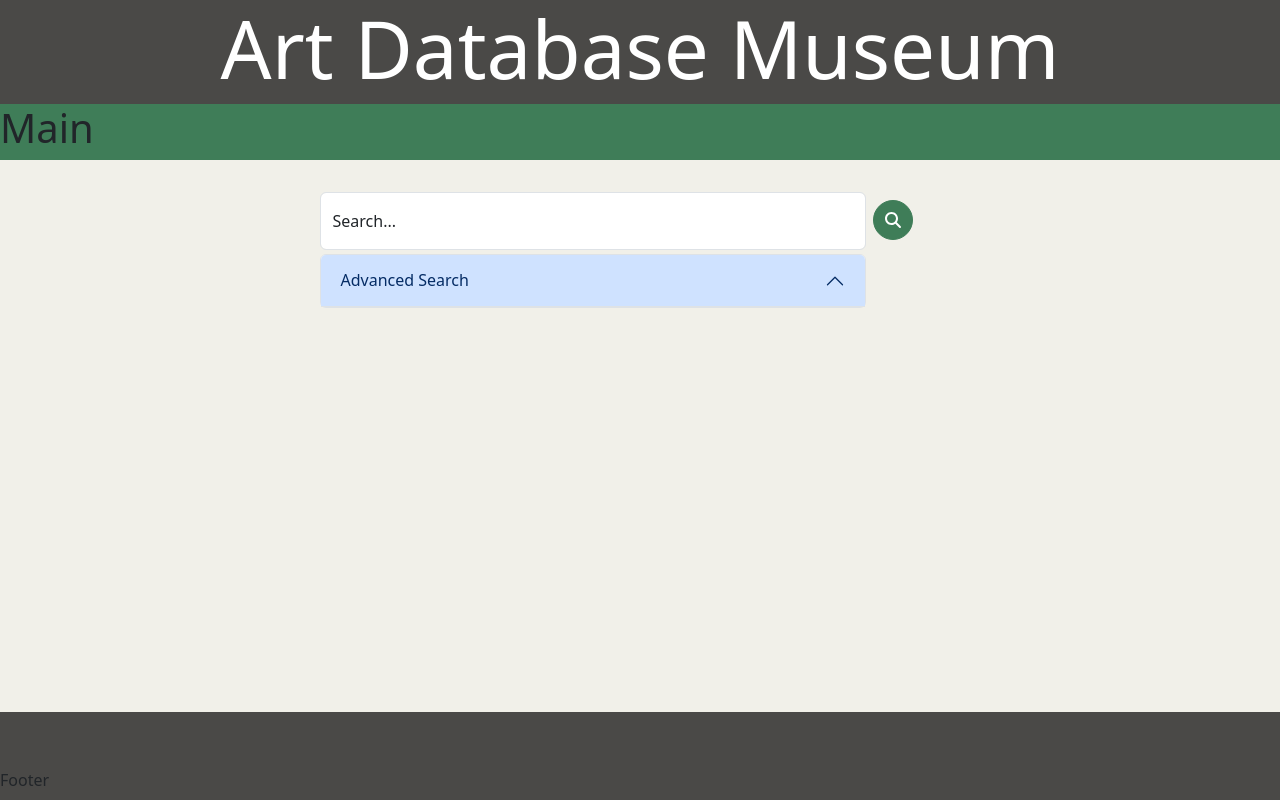
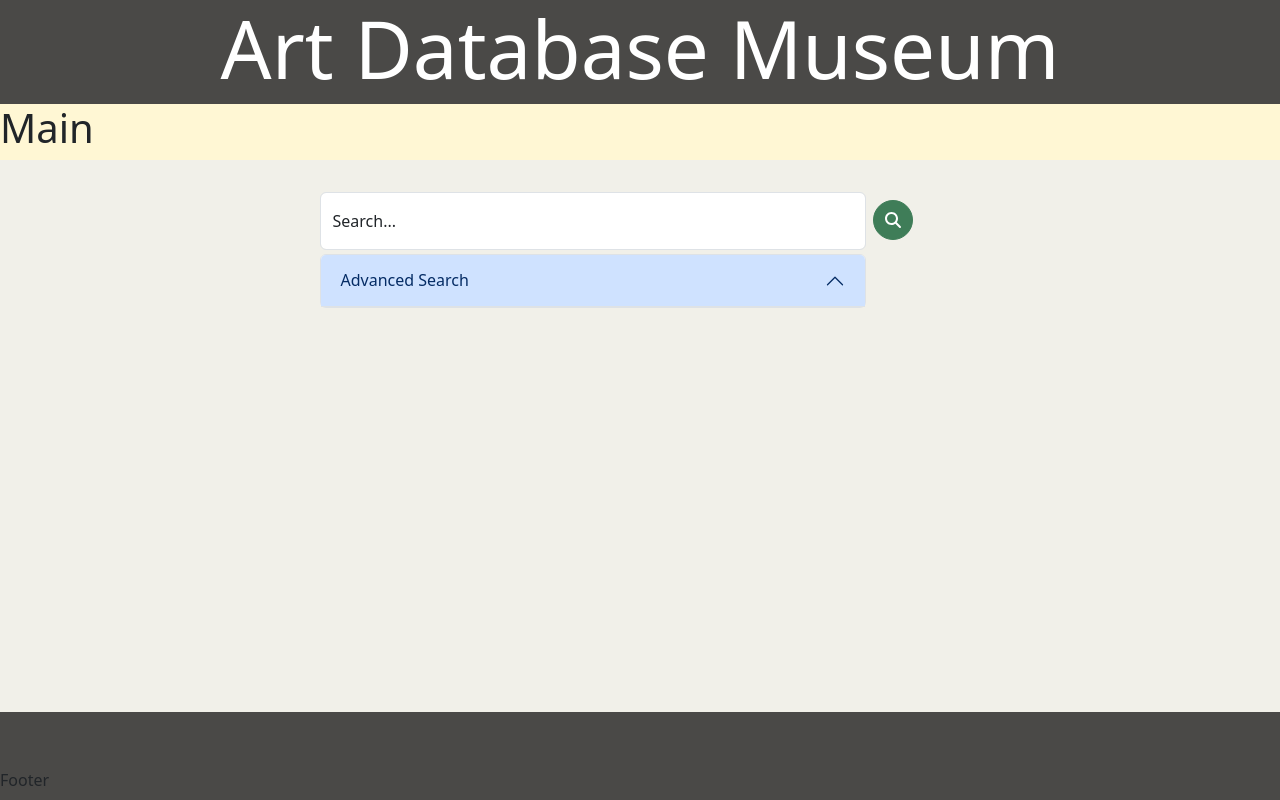
Before and after one commit to cristrinidad/art_database_museum, a Vue app: page / in a window 1280 px wide. Built offline with nearby package versions, Linux system fonts and the light colour scheme.

Commit message:
Changed main color

```diff
--- a/src/App.vue
+++ b/src/App.vue
@@ -83,7 +83,7 @@ function foundBadId(id: number) {
 }
 
 .main {
-    background-color: #3F7D58;
+    background-color: #FFF7D4;
 }
 
 .search {
```
